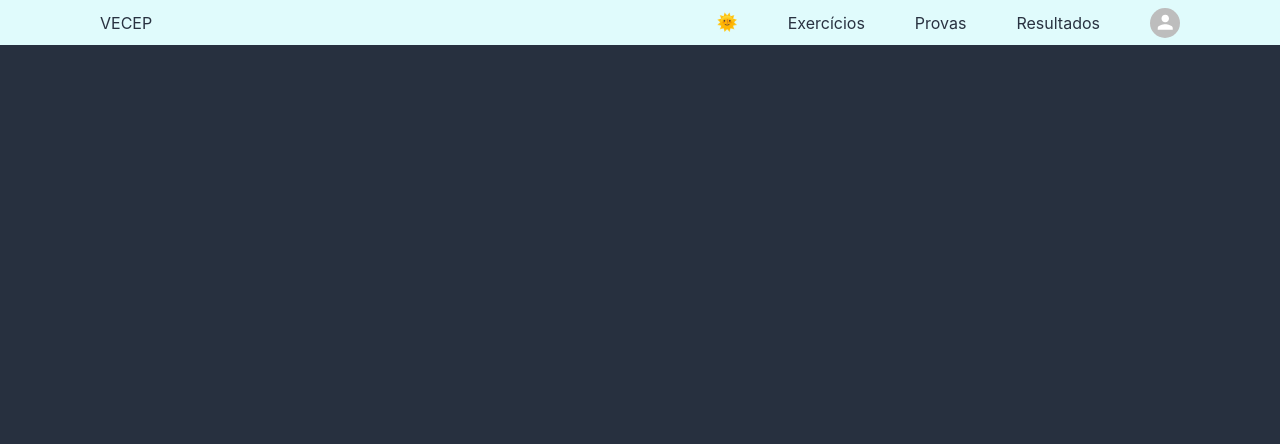
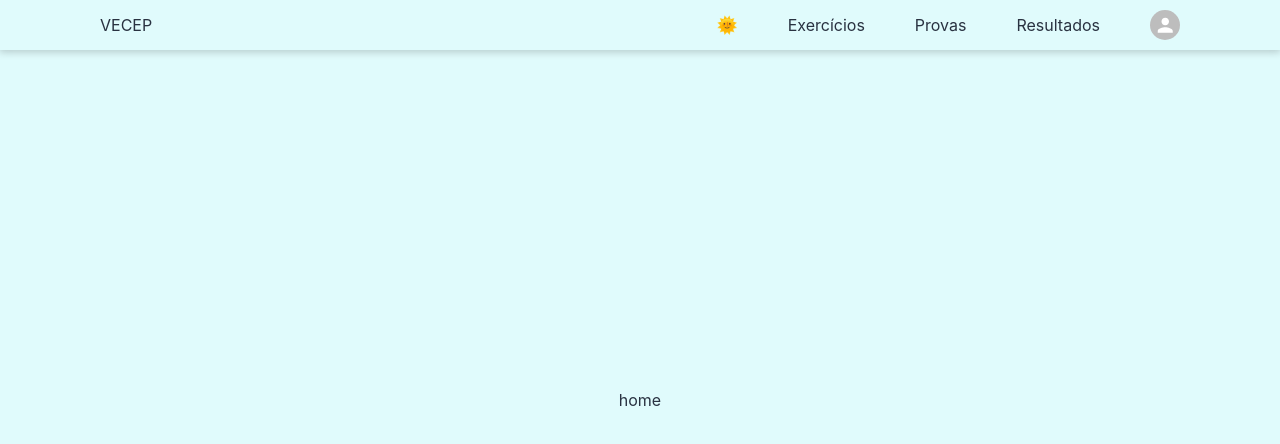
Before and after one commit to vecep/vecep, a React (Create React App) app in the folder frontend/: page /home in a window 1280 px wide. Shown: the top 444 px of the page. Built offline with nearby package versions, Linux system fonts and the light colour scheme.

Commit message:
Add routes and fix styles

```diff
--- a/frontend/src/App.jsx
+++ b/frontend/src/App.jsx
@@ -3,6 +3,7 @@ import styled, { ThemeProvider } from 'styled-components';
 import { lightTheme, darkTheme } from 'styles/theme.js';
 import GlobalStyles from 'styles/globalStyles.js';
 import Menu from 'components/Menu';
+import Content from 'components/Content';
 import { BrowserRouter as Router } from 'react-router-dom';
 import useDarkMode from 'hooks/useDarkMode';
 
@@ -22,6 +23,7 @@ const App = () => {
 			<Router>
 				<Container>
 					<Menu toggleDarkMode={toggleDarkMode} />
+					<Content />
 				</Container>
 			</Router>
 		</ThemeProvider>
--- /dev/null
+++ b/frontend/src/components/Content/index.jsx
@@ -0,0 +1,23 @@
+import React from 'react';
+import { Routes, Route, Navigate } from 'react-router-dom';
+import { Container } from './styles.js';
+
+const Content = () => {
+	return (
+		<Container>
+			<Routes>
+				<Route exact path="/" element={<Navigate to="/home" />} />
+				<Route exact path="/home" element={<div>home</div>} />
+				<Route path="/exercicios" element={<div>exercícios</div>} />
+				<Route path="/provas" element={<div>provas</div>} />
+				<Route path="/simulado" element={<div>simulado</div>} />
+				<Route path="/definicoes" element={<div>definicoes</div>} />
+				<Route path="/cadastro" element={<div>cadastro</div>} />
+				<Route path="/login" element={<div>login</div>} />
+				<Route path="*" element={<div>404</div>} />
+			</Routes>
+		</Container>
+	);
+};
+
+export default Content;
--- /dev/null
+++ b/frontend/src/components/Content/styles.js
@@ -0,0 +1,10 @@
+import styled from 'styled-components';
+
+export const Container = styled.div`
+	position: absolute;
+	display: flex;
+	justify-content: center;
+	align-items: center;
+	width: 100%;
+	height: 100%;
+`;
--- a/frontend/src/components/Menu/styles.js
+++ b/frontend/src/components/Menu/styles.js
@@ -4,12 +4,13 @@ import Link from 'components/Link';
 export const Navbar = styled.nav`
 	display: flex;
 	position: sticky;
-	height: 45px;
+	height: 50px;
 	justify-content: flex-end;
 	align-items: center;
 	background-color: ${({ theme }) => theme.body};
 	z-index: 9999;
 	padding: 0 100px;
+	box-shadow: 0 1px 8px 1px rgba(0, 0, 0, 0.2);
 
 	& > :not(:first-child, :last-child) {
 		margin-right: 50px;
--- a/frontend/src/styles/globalStyles.js
+++ b/frontend/src/styles/globalStyles.js
@@ -7,17 +7,11 @@ export default createGlobalStyle`
 		outline: 0;
 		transition: 0.2s;
 	}
-	.container {
-		margin: auto;
-		width: 50%;
-		padding: 10px;
-		text-align: center;
-	}
 	body {
-		background: ${(props) => props.theme.background};
-		color: ${(props) => props.theme.text};
+		background: ${({ theme }) => theme.body};
+		color: ${({ theme }) => theme.text};
 	}
 	h1 {
-		color: ${(props) => props.theme.titles};
+		color: ${({ theme }) => theme.titles};
 	}
 `;
```
